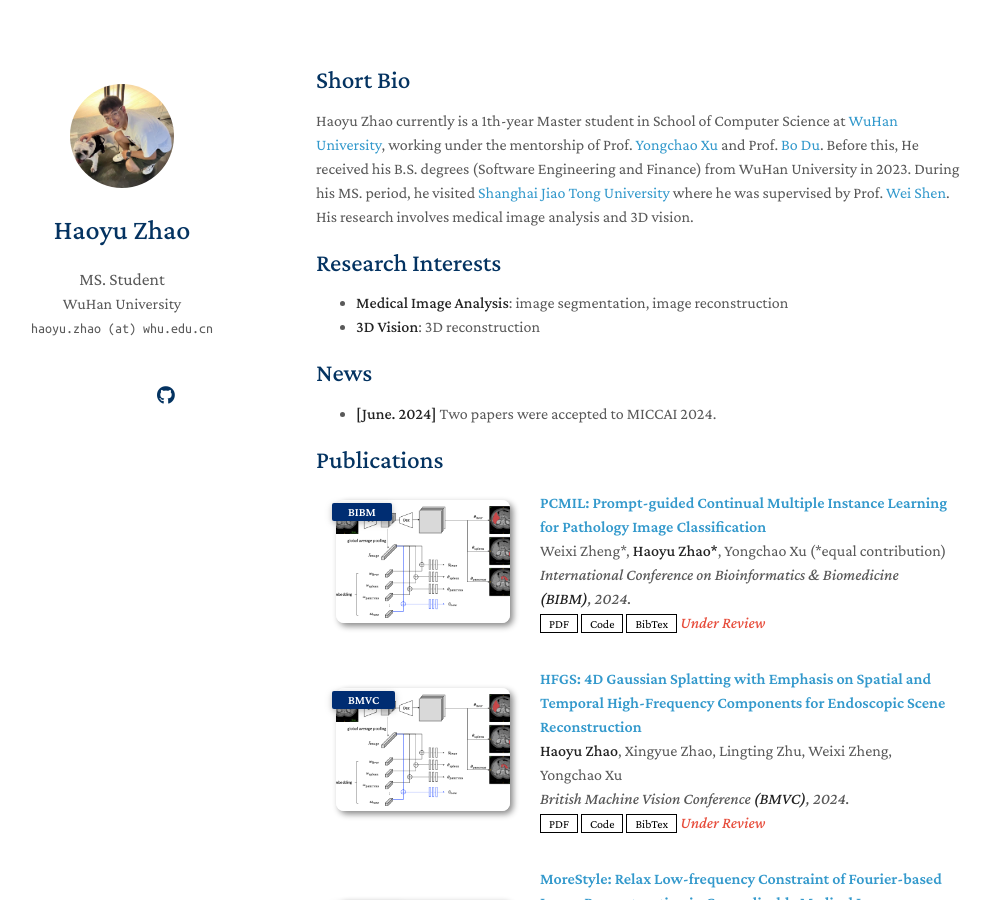
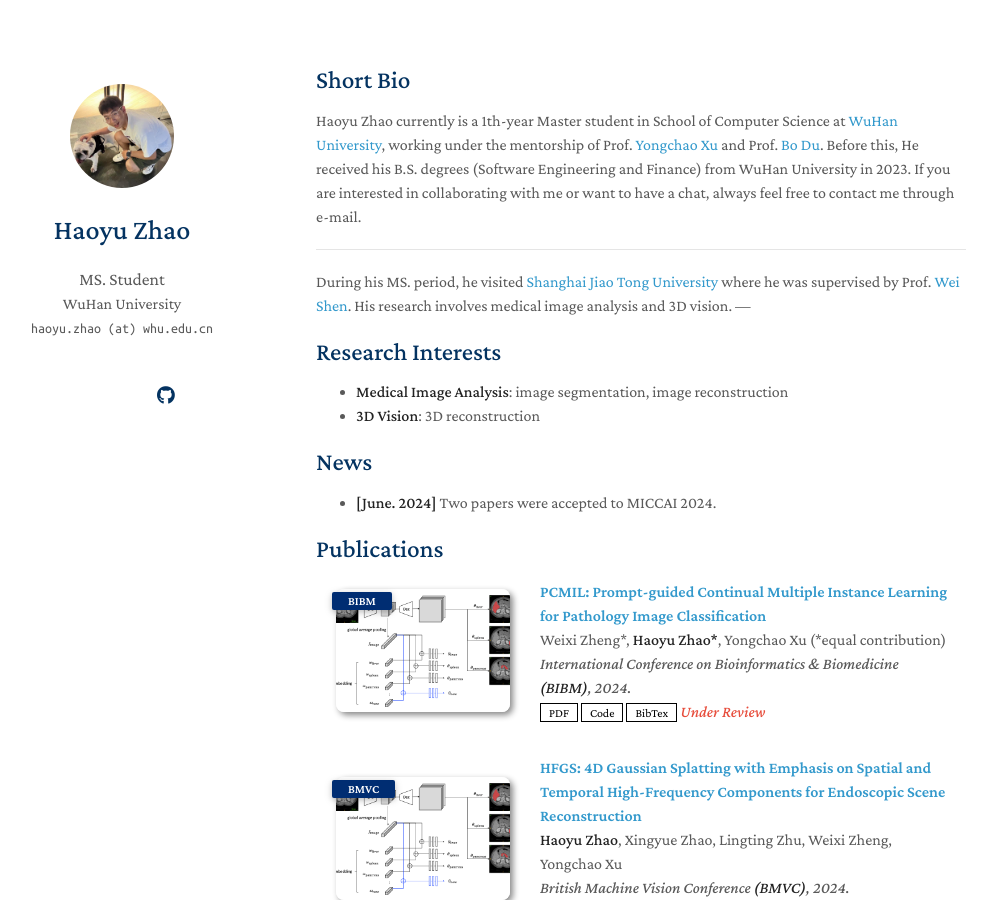
Before and after one commit to zhaohaoyu376/zhaohaoyu376.github.io, a Jekyll site: the page built from index.md, in a window 1280 px wide and 900 px high. Shown: the whole window, without its empty margins (154-1151 px from the left). Built offline with Jekyll 4.4.1, drawn with Linux system fonts in a browser that asks for light colours; nearby versions of some CDN libraries; a style sheet for code colours, icons or effects is not loaded; our own code applies the rules of GitHub Pages for plain Markdown files.

Commit message:
Update index.md

```diff
--- a/index.md
+++ b/index.md
@@ -3,7 +3,11 @@
 ---
 
 ## Short Bio
-Haoyu Zhao currently is a 1th-year Master student in School of Computer Science at [WuHan University](https://www.whu.edu.cn/), working under the mentorship of Prof. [Yongchao Xu](https://scholar.google.fr/citations?user=ArIg7-0AAAAJ&hl=fr) and Prof. [Bo Du](https://scholar.google.com/citations?user=Shy1gnMAAAAJ&hl=zh-CN&oi=ao). Before this, He received his B.S. degrees (Software Engineering and Finance) from WuHan University in 2023. During his MS. period, he visited [Shanghai Jiao Tong University](https://www.sjtu.edu.cn/) where he was supervised by Prof. [Wei Shen](https://scholar.google.com/citations?hl=zh-CN&user=Ae2kRCEAAAAJ). His research involves medical image analysis and 3D vision.
+Haoyu Zhao currently is a 1th-year Master student in School of Computer Science at [WuHan University](https://www.whu.edu.cn/), working under the mentorship of Prof. [Yongchao Xu](https://scholar.google.fr/citations?user=ArIg7-0AAAAJ&hl=fr) and Prof. [Bo Du](https://scholar.google.com/citations?user=Shy1gnMAAAAJ&hl=zh-CN&oi=ao). Before this, He received his B.S. degrees (Software Engineering and Finance) from WuHan University in 2023. If you are interested in collaborating with me or want to have a chat, always feel free to contact me through e-mail.
+
+---
+During his MS. period, he visited [Shanghai Jiao Tong University](https://www.sjtu.edu.cn/) where he was supervised by Prof. [Wei Shen](https://scholar.google.com/citations?hl=zh-CN&user=Ae2kRCEAAAAJ). His research involves medical image analysis and 3D vision.
+---
 
 ## Research Interests
 - **Medical Image Analysis**: image segmentation, image reconstruction
```
